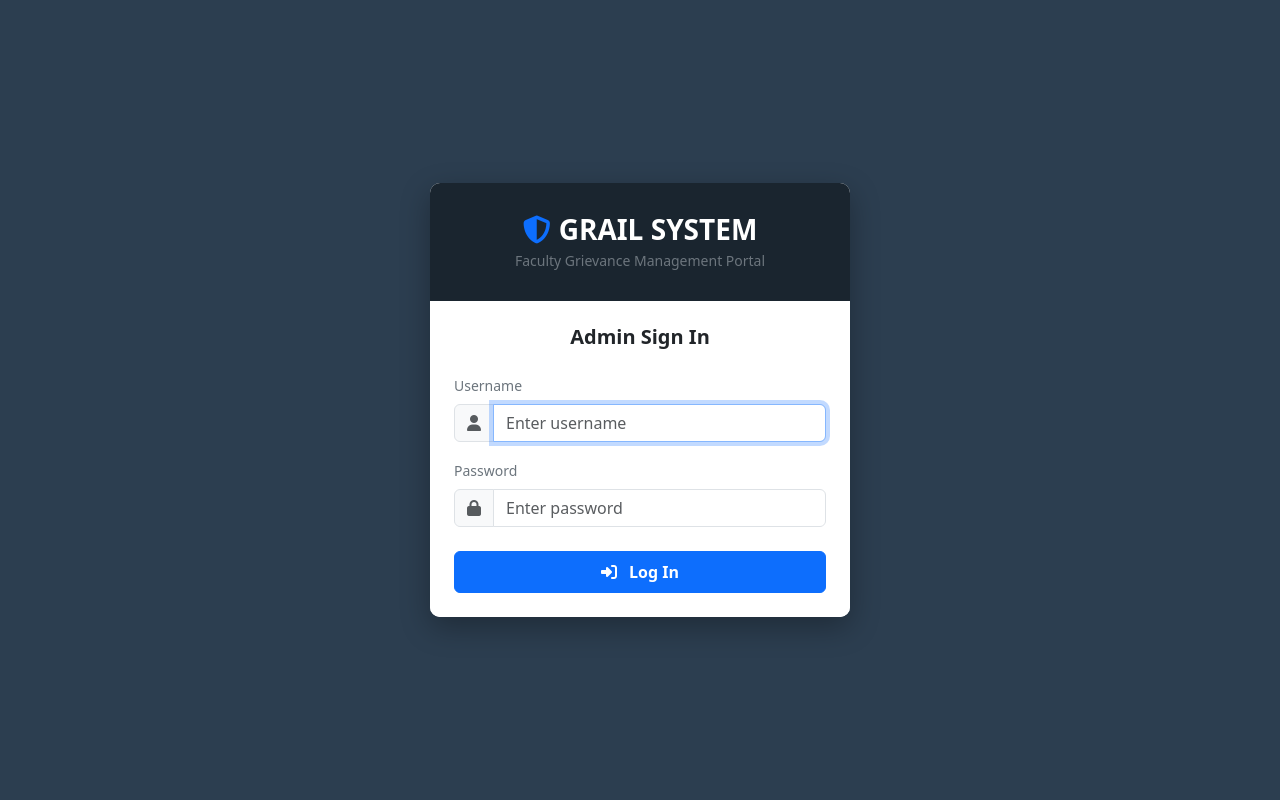
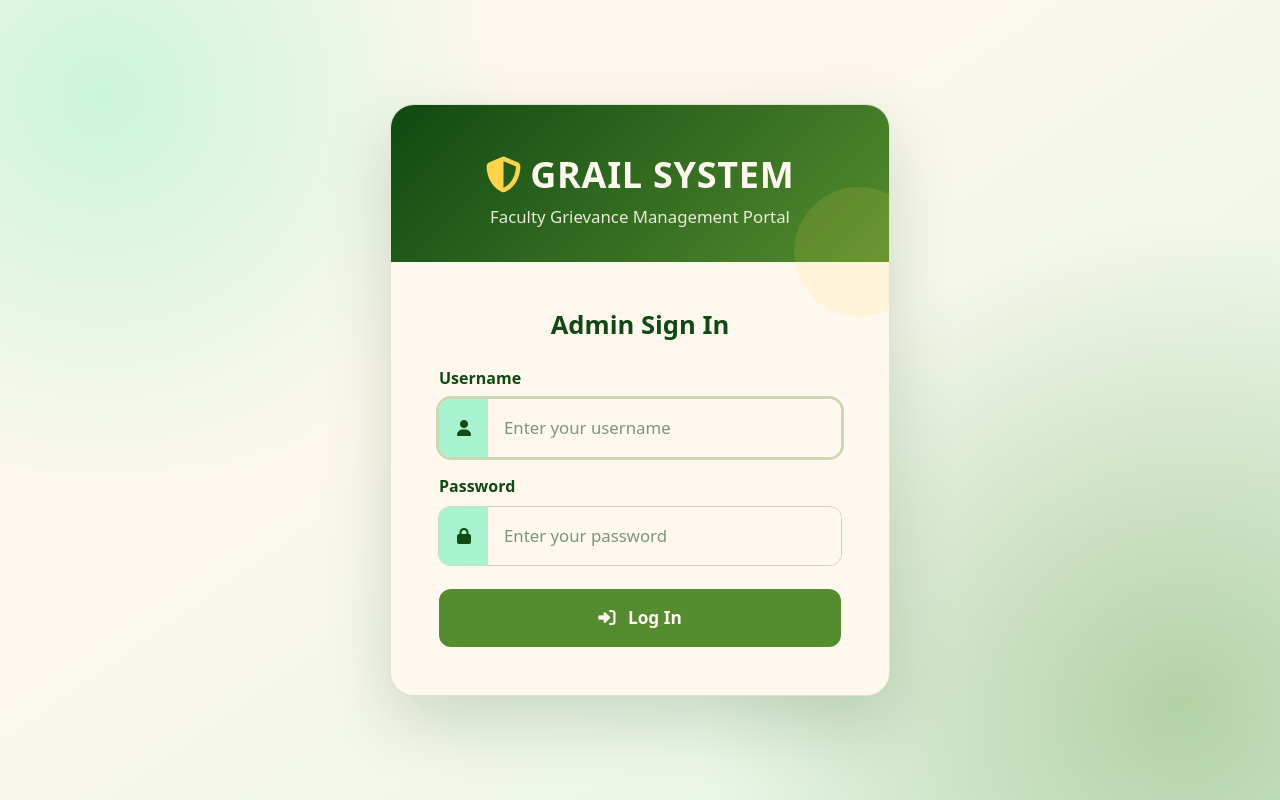
Before and after one commit to albanorayner12-maker/grail, a PHP site: page /login.php in a window 1280 px wide. Run offline with PHP 8.4, Linux system fonts and the light colour scheme; some libraries are stand-ins or nearby versions.

Commit message:
Update login.php

```diff
--- a/login.php
+++ b/login.php
@@ -3,8 +3,6 @@ if (session_status() === PHP_SESSION_NONE) { session_start(); }
 
 header("Cache-Control: no-store, no-cache, must-revalidate, max-age=0");
 header("Pragma: no-cache");
-
-require_once 'db.php';
 
 if (isset($_SESSION['admin_logged_in']) && $_SESSION['admin_logged_in'] === true) {
     header("Location: dashboard.php");
@@ -12,35 +10,44 @@ if (isset($_SESSION['admin_logged_in']) && $_SESSION['admin_logged_in'] === true
 }
 
 $error = '';
+$preview_mode = !isset($_GET['live']) || $_GET['live'] !== '1';
 
 if ($_SERVER["REQUEST_METHOD"] == "POST") {
-    $username = trim($_POST['username']);
-    $password = trim($_POST['password']);
+    $username = trim((string) ($_POST['username'] ?? ''));
+    $password = trim((string) ($_POST['password'] ?? ''));
 
     if (!empty($username) && !empty($password)) {
-        try {
-            $stmt = $pdo->prepare("SELECT * FROM admins WHERE username = :username LIMIT 1");
-            $stmt->execute(['username' => $username]);
-            $admin = $stmt->fetch(PDO::FETCH_ASSOC);
+        if ($preview_mode) {
+            session_regenerate_id(true);
+            $_SESSION['admin_logged_in'] = true;
+            $_SESSION['admin_username'] = $username;
+            $_SESSION['admin_name'] = ucwords(str_replace(['.', '_', '-'], ' ', $username));
+            $_SESSION['admin_preview'] = true;
+            header("Location: dashboard.php");
+            exit();
+        } else {
+            require_once 'db.php';
+            try {
+                $stmt = $pdo->prepare("SELECT * FROM admins WHERE username = :username LIMIT 1");
+                $stmt->execute(['username' => $username]);
+                $admin = $stmt->fetch(PDO::FETCH_ASSOC);
 
-            if ($admin) {
-                // FORCE STRIPPED PLAIN MATCH USING YOUR LOGIC
-                if ($password === $admin['password_hash']) {
+                if ($admin && password_verify($password, $admin['password'])) {
                     session_regenerate_id(true);
                     $_SESSION['admin_logged_in'] = true;
                     $_SESSION['admin_username'] = $admin['username'];
-                    $_SESSION['admin_name'] = $admin['username'];
-
-                    header("Location: dashboard.php");
+                    $_SESSION['admin_name'] = $admin['name'];
+                    $_SESSION['admin_id'] = (int) $admin['id'];
+                    $_SESSION['admin_role'] = (string) ($admin['role'] ?? 'case_manager');
+                    $_SESSION['admin_department'] = (string) ($admin['department'] ?? '');
+                    unset($_SESSION['admin_preview']);
+                    header("Location: dashboard.php?live=1");
                     exit();
-                } else {
-                    $error = "DATABASE MISMATCH! You typed: " . htmlspecialchars($password) . " but the DB row contains: " . htmlspecialchars($admin['password_hash']);
                 }
-            } else {
-                $error = "Username not found.";
+                $error = "Invalid username or password.";
+            } catch (PDOException $e) {
+                $error = "The live database is not available. Use preview login instead.";
             }
-        } catch (PDOException $e) {
-            $error = "Database Error: " . $e->getMessage();
         }
     } else {
         $error = "Please fill in all fields.";
@@ -54,46 +61,153 @@ if ($_SERVER["REQUEST_METHOD"] == "POST") {
     <meta charset="UTF-8">
     <meta name="viewport" content="width=device-width, initial-scale=1.0">
     <title>GRAIL SYSTEM - Admin Login</title>
-    <link href="https://cdn.jsdelivr.net/npm/bootstrap@5.3.3/dist/css/bootstrap.min.css" rel="stylesheet">
-    <link rel="stylesheet"href="https://cdnjs.cloudflare.com/ajax/libs/font-awesome/6.6.0/css/all.min.css">
+    <link href="https://cdn.jsdelivr.net/npm/bootstrap@5.3.0/dist/css/bootstrap.min.css" rel="stylesheet">
+    <link rel="stylesheet" href="https://cdnjs.cloudflare.com/ajax/libs/font-awesome/6.4.0/css/all.min.css">
     <style>
-        body { background-color: #2c3e50; height: 100vh; display: flex; align-items: center; justify-content: center; font-family: system-ui, -apple-system, sans-serif; }
-        .login-card { width: 100%; max-width: 420px; border-radius: 10px; box-shadow: 0 10px 30px rgba(0,0,0,0.3); overflow: hidden; }
-        .login-header { background-color: #1a252f; padding: 30px 20px; text-align: center; color: white; }
+        :root {
+            --cream: #fff8ef;
+            --yellow: #ffd449;
+            --mint: #a7f3d0;
+            --green: #548c2f;
+            --deep-green: #104911;
+        }
+
+        * { box-sizing: border-box; }
+
+        body {
+            min-height: 100vh;
+            min-height: 100dvh;
+            margin: 0;
+            padding: clamp(18px, 5vw, 64px);
+            display: flex;
+            align-items: center;
+            justify-content: center;
+            color: var(--deep-green);
+            background-color: var(--cream);
+            background-image:
+                radial-gradient(circle at 8% 12%, rgba(167, 243, 208, .58), transparent 30%),
+                radial-gradient(circle at 92% 88%, rgba(84, 140, 47, .34), transparent 35%),
+                linear-gradient(145deg, var(--cream) 35%, rgba(167, 243, 208, .36) 100%);
+            font-family: system-ui, -apple-system, "Segoe UI", sans-serif;
+            font-size: 17px;
+        }
+
+        .login-card {
+            width: min(100%, 500px);
+            position: relative;
+            border: 1px solid rgba(84, 140, 47, .18) !important;
+            border-radius: 24px;
+            overflow: hidden;
+            background: var(--cream);
+            box-shadow: 0 24px 65px rgba(16, 73, 17, .18);
+        }
+
+        .login-header {
+            position: relative;
+            padding: clamp(34px, 6vw, 48px) clamp(24px, 7vw, 48px) 32px;
+            text-align: center;
+            color: var(--cream);
+            background: linear-gradient(135deg, var(--deep-green), var(--green));
+        }
+
+        .login-header::after {
+            content: "";
+            position: absolute;
+            right: -35px;
+            bottom: -55px;
+            width: 130px;
+            height: 130px;
+            border-radius: 50%;
+            background: rgba(255, 212, 73, .13);
+        }
+
+        .brand-icon { color: var(--yellow); }
+        .login-header h1 { position: relative; z-index: 1; font-size: clamp(1.8rem, 5vw, 2.25rem); letter-spacing: .02em; }
+        .login-header p { position: relative; z-index: 1; color: var(--cream); font-size: 1.05rem; line-height: 1.55; opacity: .9; }
+
+        .card-body {
+            padding: clamp(28px, 7vw, 48px) !important;
+            background: var(--cream);
+        }
+
+        .card-title { color: var(--deep-green); font-size: 1.6rem; }
+        .form-label { margin-bottom: .55rem; color: var(--deep-green); font-size: 1rem; }
+        .input-group { border-radius: 12px; box-shadow: 0 0 0 1px rgba(16, 73, 17, .2); overflow: hidden; transition: box-shadow .2s ease; }
+        .input-group:focus-within { box-shadow: 0 0 0 3px rgba(84, 140, 47, .3); }
+        .input-group-text { min-width: 50px; justify-content: center; border: 0; background: var(--mint); color: var(--deep-green); }
+        .form-control { min-height: 58px; border: 0; padding: .85rem 1rem; color: var(--deep-green); background: var(--cream); font-size: 1.05rem; }
+        .form-control::placeholder { color: rgba(16, 73, 17, .55); }
+        .form-control:focus { color: var(--deep-green); background: var(--cream); box-shadow: none; }
+
+        .login-button {
+            min-height: 58px;
+            border: 2px solid var(--green);
+            border-radius: 12px;
+            color: var(--cream);
+            background: var(--green);
+            font-size: 1.08rem;
+            transition: background-color .2s ease, border-color .2s ease, transform .2s ease;
+        }
+        .login-button:hover, .login-button:focus-visible { color: var(--cream); background: var(--deep-green); border-color: var(--deep-green); }
+        .login-button:active { transform: translateY(1px); }
+        .login-button:focus-visible { box-shadow: 0 0 0 3px var(--yellow); }
+
+        .alert-login {
+            border: 1px solid var(--green);
+            border-radius: 10px;
+            color: var(--deep-green);
+            background: var(--mint);
+            font-size: 1rem;
+            line-height: 1.5;
+        }
+
+        @media (max-width: 420px) {
+            body { align-items: flex-start; }
+            .login-card { border-radius: 18px; }
+            .login-header { padding-inline: 20px; }
+            .card-body { padding-inline: 22px !important; }
+        }
+
+        @media (max-height: 650px) and (orientation: landscape) {
+            body { align-items: flex-start; padding-block: 16px; }
+            .login-header { padding-block: 22px 18px; }
+            .card-body { padding-block: 22px !important; }
+        }
     </style>
+    <link rel="stylesheet" href="assets/css/admin-theme.css">
 </head>
 <body>
 
     <div class="card login-card border-0">
         <div class="login-header">
-            <h3 class="fw-bold mb-1"><i class="fa-solid fa-shield-halved me-2 text-primary"></i>GRAIL SYSTEM</h3>
-            <p class="text-secondary mb-0 small">Faculty Grievance Management Portal</p>
+            <h1 class="fw-bold mb-2"><i class="fa-solid fa-shield-halved me-2 brand-icon" aria-hidden="true"></i>GRAIL SYSTEM</h1>
+            <p class="mb-0">Faculty Grievance Management Portal</p>
         </div>
-        <div class="card-body p-4 bg-white">
-            <h5 class="card-title text-center mb-4 text-dark fw-semibold">Admin Sign In</h5>
+        <div class="card-body">
+            <h2 class="card-title text-center mb-4 fw-semibold">Admin Sign In</h2>
 
             <?php if (!empty($error)): ?>
-                <div class="alert alert-danger py-2" style="font-size: 0.85rem;"><?= $error ?></div>
+                <div class="alert alert-login py-2" role="alert"><?= htmlspecialchars($error) ?></div>
             <?php endif; ?>
 
             <form action="login.php" method="POST">
                 <div class="mb-3">
-                    <label class="form-label fw-medium text-secondary small">Username</label>
+                    <label for="username" class="form-label fw-semibold">Username</label>
                     <div class="input-group">
-                        <span class="input-group-text bg-light"><i class="fa-solid fa-user text-muted"></i></span>
-                        <input type="text" class="form-control" name="username" placeholder="Enter username" required autofocus autocomplete="off">
+                        <span class="input-group-text"><i class="fa-solid fa-user" aria-hidden="true"></i></span>
+                        <input id="username" type="text" class="form-control" name="username" placeholder="Enter your username" autocomplete="username" required autofocus>
                     </div>
                 </div>
 
                 <div class="mb-4">
-                    <label class="form-label fw-medium text-secondary small">Password</label>
+                    <label for="password" class="form-label fw-semibold">Password</label>
                     <div class="input-group">
-                        <span class="input-group-text bg-light"><i class="fa-solid fa-lock text-muted"></i></span>
-                        <input type="password" class="form-control" name="password" placeholder="Enter password" required>
+                        <span class="input-group-text"><i class="fa-solid fa-lock" aria-hidden="true"></i></span>
+                        <input id="password" type="password" class="form-control" name="password" placeholder="Enter your password" autocomplete="current-password" required>
                     </div>
                 </div>
 
-                <button type="submit" class="btn btn-primary w-100 py-2 fw-bold">
+                <button type="submit" class="btn login-button w-100 fw-bold">
                     <i class="fa-solid fa-right-to-bracket me-2"></i> Log In
                 </button>
             </form>
```
